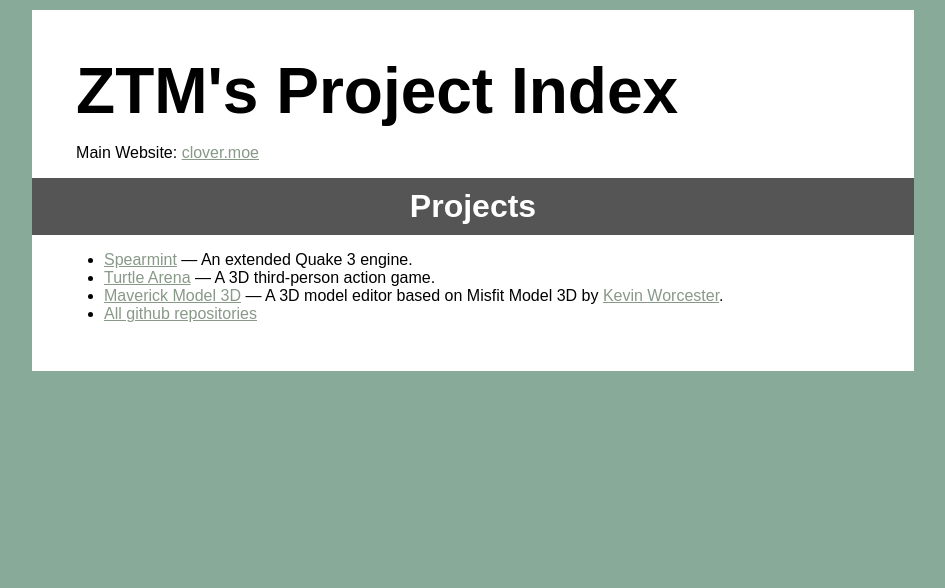
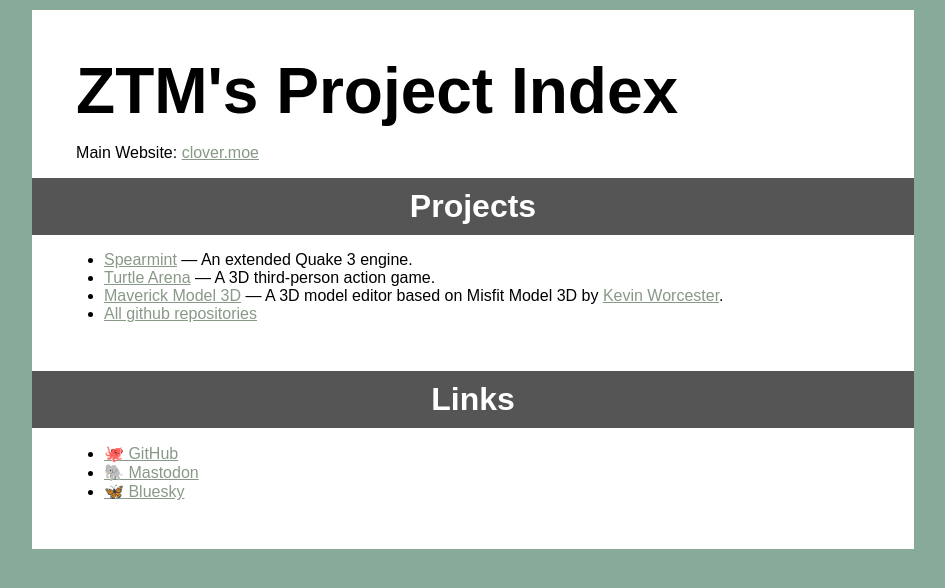
Before and after one commit to zturtleman/zturtleman.github.io, a plain HTML site: page index.html in a window 1280 px wide. Shown: the whole page, without its empty margins (167-1112 px from the left). Drawn offline with Linux system fonts and the light colour scheme.

Commit message:
Add links (for Mastodon verification)

```diff
--- a/index.html
+++ b/index.html
@@ -33,6 +33,18 @@
 				<li><a href="https://github.com/zturtleman/repositories">All github repositories</a></li>
 			</ul>
 		</div>
+
+		<div class="sectionHeader">
+			<h2 style="font-size:2em">Links</h2>
+		</div>
+
+		<div class="sectionContent">
+			<ul>
+				<li><a href="https://github.com/zturtleman">&#x1F419; GitHub</a></li>
+				<li><a rel="me" href="https://mastodon.social/@zturtleman">&#x1F418; Mastodon</a></li>
+				<li><a href="https://bsky.app/profile/zturtleman.clover.moe">&#x1F98B; Bluesky</a></li>
+			</ul>
+		</div>
 	</div>
 	<!-- end section -->
 
```
